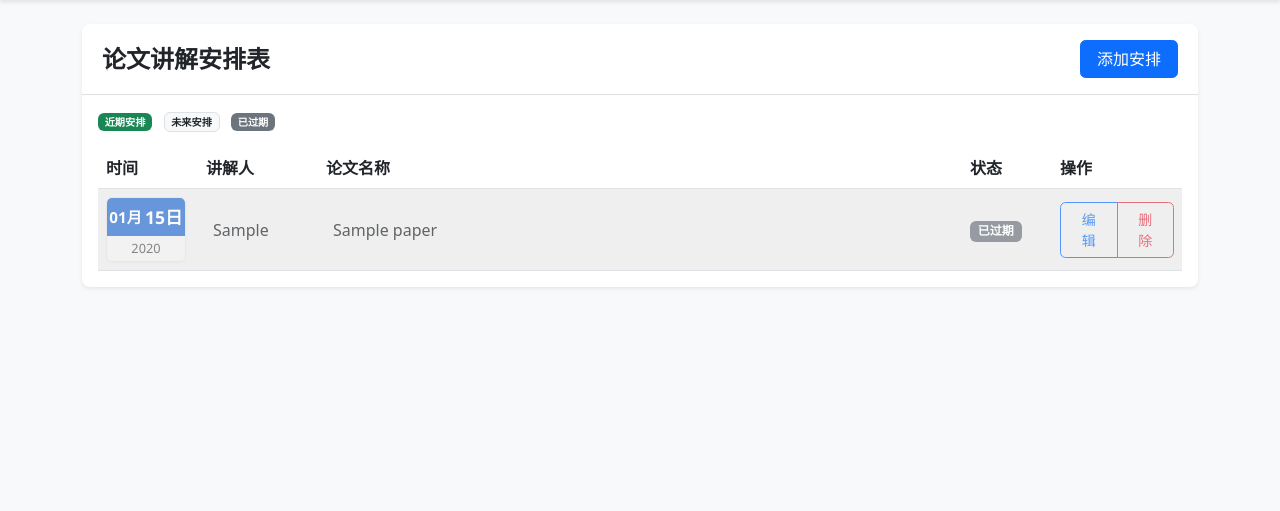
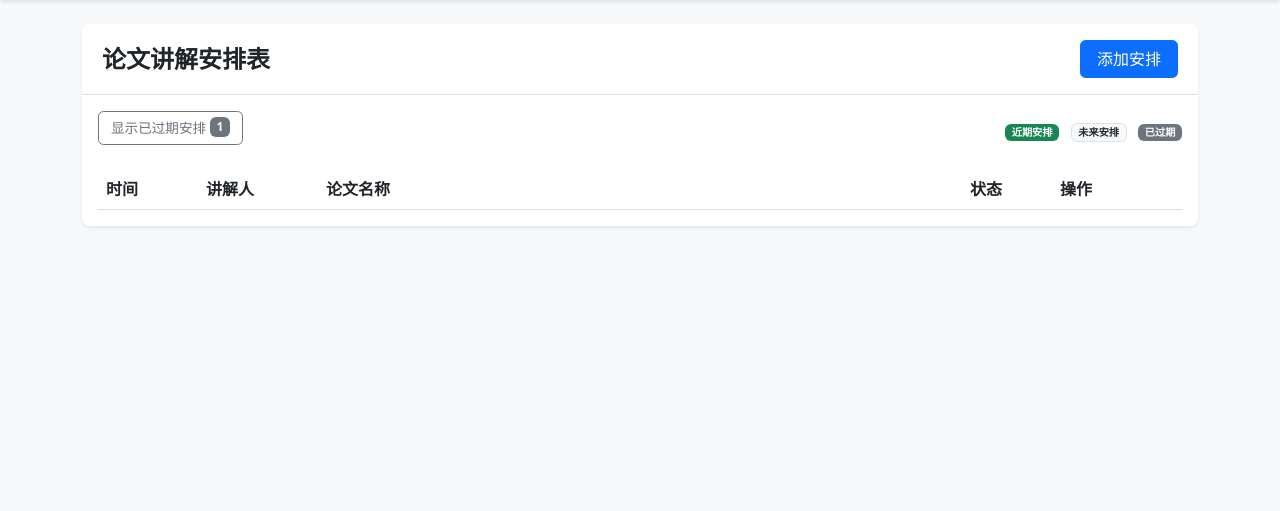
Before and after one commit to kylelv2000/arcp-paper-discussion, a Flask app: page / in a window 1280 px wide. Shown: the part 56-567 px from the top of the page. Run offline with Flask 3, Linux system fonts and the light colour scheme; tables that the repository leaves empty hold one stand-in row (values such as "Sample post").

Commit message:
添加过期论文切换功能和样式优化
1. 在表格中新增显示/隐藏过期论文的按钮
2. 实现过期论文切换的 JavaScript 交互逻辑
3. 调整按钮和日期显示的样式细节
4. 为过期行添加数据属性以支持切换功能

```diff
--- a/static/css/style.css
+++ b/static/css/style.css
@@ -100,16 +100,23 @@ body {
 #toggle-expired {
     margin-bottom: 0.5rem;
     transition: all 0.3s ease;
+    font-size: 0.85rem;
+    display: inline-flex;
+    align-items: center;
+    padding: 0.35rem 0.75rem;
 }
 
 #toggle-expired:hover {
     background-color: #e2e6ea;
     border-color: #dae0e5;
+    transform: translateY(-1px);
 }
 
-/* 切换按钮动画 */
 #toggle-expired .badge {
     transition: all 0.3s ease;
+    margin-left: 5px;
+    font-size: 0.75rem;
+    padding: 0.25rem 0.4rem;
 }
 
 /* 近期论文样式 */
@@ -133,7 +140,7 @@ body {
     flex-direction: column;
     align-items: center;
     border-radius: 6px;
-    width: 80px;
+    width: 70px;
     text-align: center;
     background-color: #f7f7f7;
     border: 1px solid #e0e0e0;
@@ -154,28 +161,28 @@ body {
     color: white;
     font-weight: 600;
     width: 100%;
-    padding: 6px 0;
+    padding: 4px 0;
     display: flex;
     justify-content: center;
     align-items: center;
 }
 
 .date-display .month {
-    font-size: 0.95em;
-    margin-right: 3px;
+    font-size: 0.85em;
+    margin-right: 2px;
 }
 
 .date-display .day {
-    font-size: 1.1em;
-    font-weight: bold;
+    font-size: 0.85em;
+    margin-right: 2px;
 }
 
 .date-display .year {
-    font-size: 0.8em;
+    font-size: 0.75em;
     color: #555;
     background-color: #f0f0f0;
     width: 100%;
-    padding: 3px 0;
+    padding: 2px 0;
 }
 
 /* 表格头部显示/隐藏控制栏 */
--- a/templates/index.html
+++ b/templates/index.html
@@ -12,6 +12,10 @@
         {% if papers %}
         <div class="table-responsive">
             <div class="d-flex justify-content-between align-items-center mb-3">
+                <button id="toggle-expired" class="btn btn-sm btn-outline-secondary">
+                    <span id="toggle-expired-text">显示已过期安排</span>
+                    <span class="badge bg-secondary ms-1" id="expired-count">0</span>
+                </button>
                 <div class="legend">
                     <span class="badge bg-success me-2">近期安排</span>
                     <span class="badge bg-light text-dark border me-2">未来安排</span>
@@ -32,7 +36,7 @@
                     {% for paper in papers %}
                     {% set is_expired = paper.date < today %}
                     {% set is_upcoming = paper.date >= today and (paper.date - today).days <= 7 %}
-                    <tr class="{% if is_expired %}expired-row{% elif is_upcoming %}upcoming-row{% endif %}">
+                    <tr class="{% if is_expired %}expired-row{% elif is_upcoming %}upcoming-row{% endif %}" data-expired="{{ 'true' if is_expired else 'false' }}">
                         <td>
                             <div class="date-display">
                                 <div class="date-main">
@@ -78,6 +82,35 @@
 {% block extra_js %}
 <script>
 document.addEventListener('DOMContentLoaded', function() {
+    // 初始化过期行数和折叠状态
+    const expiredRows = document.querySelectorAll('tr[data-expired="true"]');
+    const expiredCount = document.getElementById('expired-count');
+    const toggleBtn = document.getElementById('toggle-expired');
+    const toggleText = document.getElementById('toggle-expired-text');
+
+    // 设置过期行数
+    expiredCount.textContent = expiredRows.length;
+
+    // 默认隐藏过期行
+    let showExpired = false;
+    updateExpiredRowsVisibility();
+
+    // 添加点击事件
+    toggleBtn.addEventListener('click', function() {
+        showExpired = !showExpired;
+        updateExpiredRowsVisibility();
+    });
+
+    function updateExpiredRowsVisibility() {
+        expiredRows.forEach(row => {
+            row.style.display = showExpired ? 'table-row' : 'none';
+        });
+
+        toggleText.textContent = showExpired ? '隐藏已过期安排' : '显示已过期安排';
+        toggleBtn.classList.toggle('btn-outline-secondary', !showExpired);
+        toggleBtn.classList.toggle('btn-secondary', showExpired);
+    }
+
     // 美化日期显示效果的额外交互
     const dateDisplays = document.querySelectorAll('.date-display');
     dateDisplays.forEach(display => {
```
